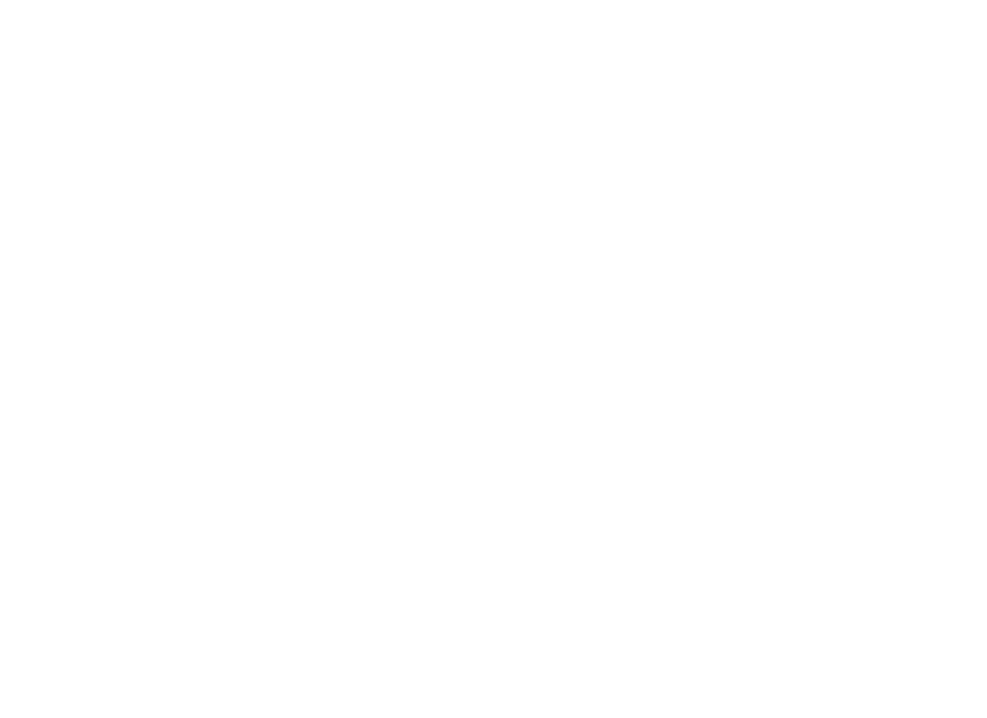
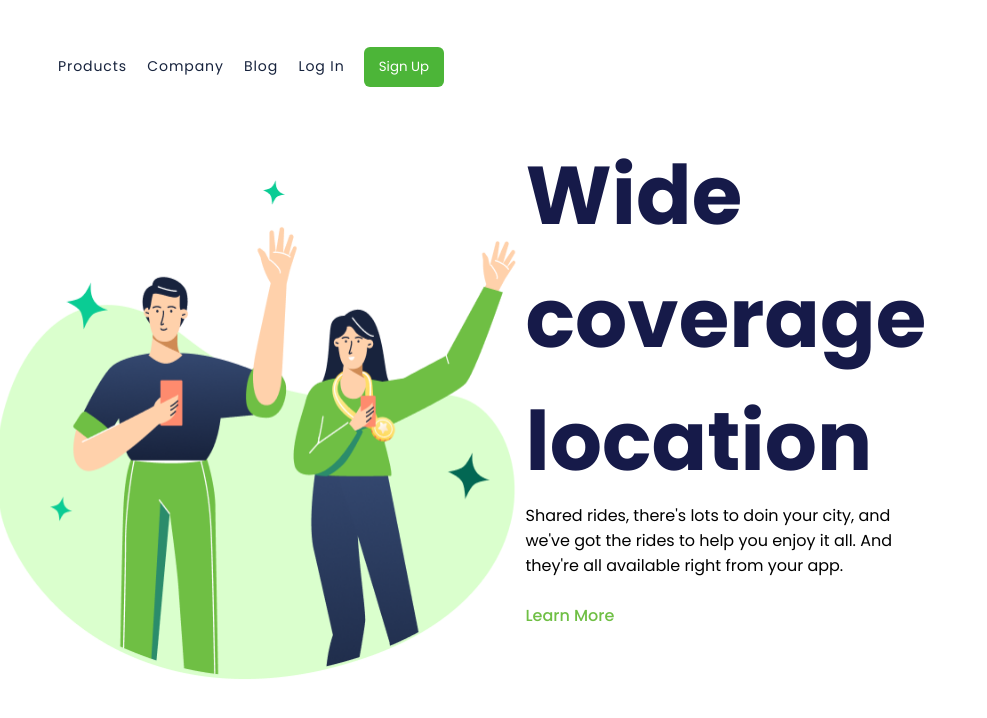
Before and after one commit to thaymacdolw/wide-coverage-location, a plain HTML site: page index.html in a window 1280 px wide. Shown: the whole page, without its empty margins (0-987 px from the left). Drawn offline with Linux system fonts and the light colour scheme.

Commit message:
Creating the landing page

```diff
--- a/index.html
+++ b/index.html
@@ -5,9 +5,27 @@
     <meta http-equiv="X-UA-Compatible" content="IE=edge">
     <meta name="viewport" content="width=device-width, initial-scale=1.0">
     <link rel="stylesheet" href="style.css">
-    <title>Document</title>
+    <title>Wide Coverage</title>
 </head>
 <body>
-
+    <header>
+        <a href="#">Products</a>
+        <a href="#">Company</a>
+        <a href="#">Blog</a>
+        <a href="#">Log In</a>
+        <button>Sign Up</button>
+    </header>
+    <main>
+        <div class="container">
+            <div class="img">
+                <img src="img/(Positive) Congratulation You get 40 point for your ride.png" alt="">
+            </div>
+            <div class="text">
+                <h1>Wide coverage location</h1>
+                <p>Shared rides, there's lots to doin your city, and we've got the rides to help you enjoy it all. And they're all available right from your app.</p>
+                <p class="learn"><a href="#">Learn More</a></p>
+            </div>
+        </div>
+    </main>
 </body>
 </html>
--- a/style.css
+++ b/style.css
@@ -1,5 +1,81 @@
+
+@import url('https://fonts.googleapis.com/css2?family=Poppins:wght@400;500;700&display=swap');
+
 * {
     margin: 0;
     padding: 0;
     box-sizing: border-box;
+    font-family: 'Poppins', sans-serif;
 }
+
+:root {
+    --dark-blue:#17233D;
+    --green-button: #4CB538;
+    --green-button-hover:#6FBF44; /* also some text */
+    --font-color: #161A49;
+    --para-color: #4B505A;
+}
+
+body {
+    height: 100vh;
+    width: 100vh;
+}
+
+header {
+    margin: 47px 42px;
+}
+
+header a {
+    font-size: 1.1vw;
+    font-weight: 400;
+    letter-spacing: 0.875px;
+    color: var(--dark-blue);
+    text-decoration: none;
+    margin-left:1rem;
+}
+
+button {
+    color: #fff;
+    background-color: var(--green-button);
+    border: none;
+    padding: 10px 15px;
+    border-radius: 6px;
+    margin-left: 15px;
+}
+
+button:hover {
+    background-color: var(--green-button-hover);
+}
+
+img {
+    height: 500px;
+    width: 530px;
+    margin-left:121px;
+    margin-top: 30px;
+}
+.container {
+    display: flex;
+    align-items: center;
+    justify-content: center;
+}
+.contact {
+    display: inline-block;
+}
+
+.text h1 {
+    width: 300px ;
+    color: var(--font-color);
+    font-weight: 700;
+    font-size: 82px;
+}
+.text p {
+    width: 400px;
+    height: 100px;
+}
+
+.learn a{
+    color: var(--green-button-hover);
+    font-weight: 500;
+    text-decoration: none;
+    cursor: pointer;
+}
```
